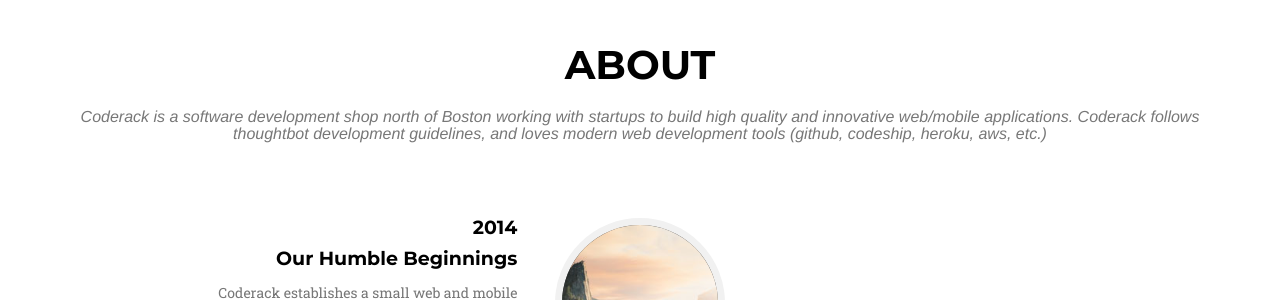
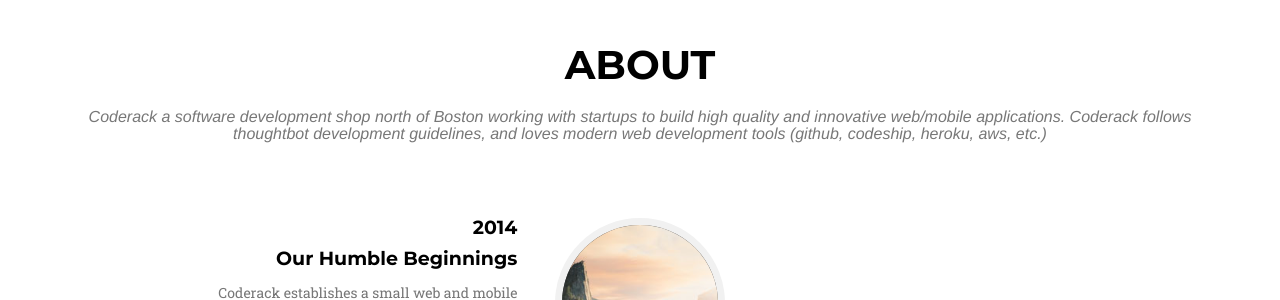
Before and after one commit to coderack/coderack.github.io, a Jekyll site: the page built from index.html, in a window 1280 px wide and 900 px high, scrolled down 2606 px. Shown: the part 152-452 px from the top of the window. Built offline with Jekyll 4.4.1, drawn with Linux system fonts in a browser that asks for light colours; some web fonts are replaced; a file with an impossible date is left out.

Commit message:
Updated about.html

```diff
--- a/_includes/about.html
+++ b/_includes/about.html
@@ -4,7 +4,7 @@
             <div class="row">
                 <div class="col-lg-12 text-center">
                     <h2 class="section-heading">About</h2>
-                    <h3 class="section-subheading text-muted">Coderack is a software development shop north of Boston working with startups to build high quality and innovative web/mobile applications. Coderack follows thoughtbot development guidelines, and loves modern web development tools (github, codeship, heroku, aws, etc.)</h3>
+                    <h3 class="section-subheading text-muted">Coderack a software development shop north of Boston working with startups to build high quality and innovative web/mobile applications. Coderack follows thoughtbot development guidelines, and loves modern web development tools (github, codeship, heroku, aws, etc.)</h3>
                 </div>
             </div>
             <div class="row">
```
